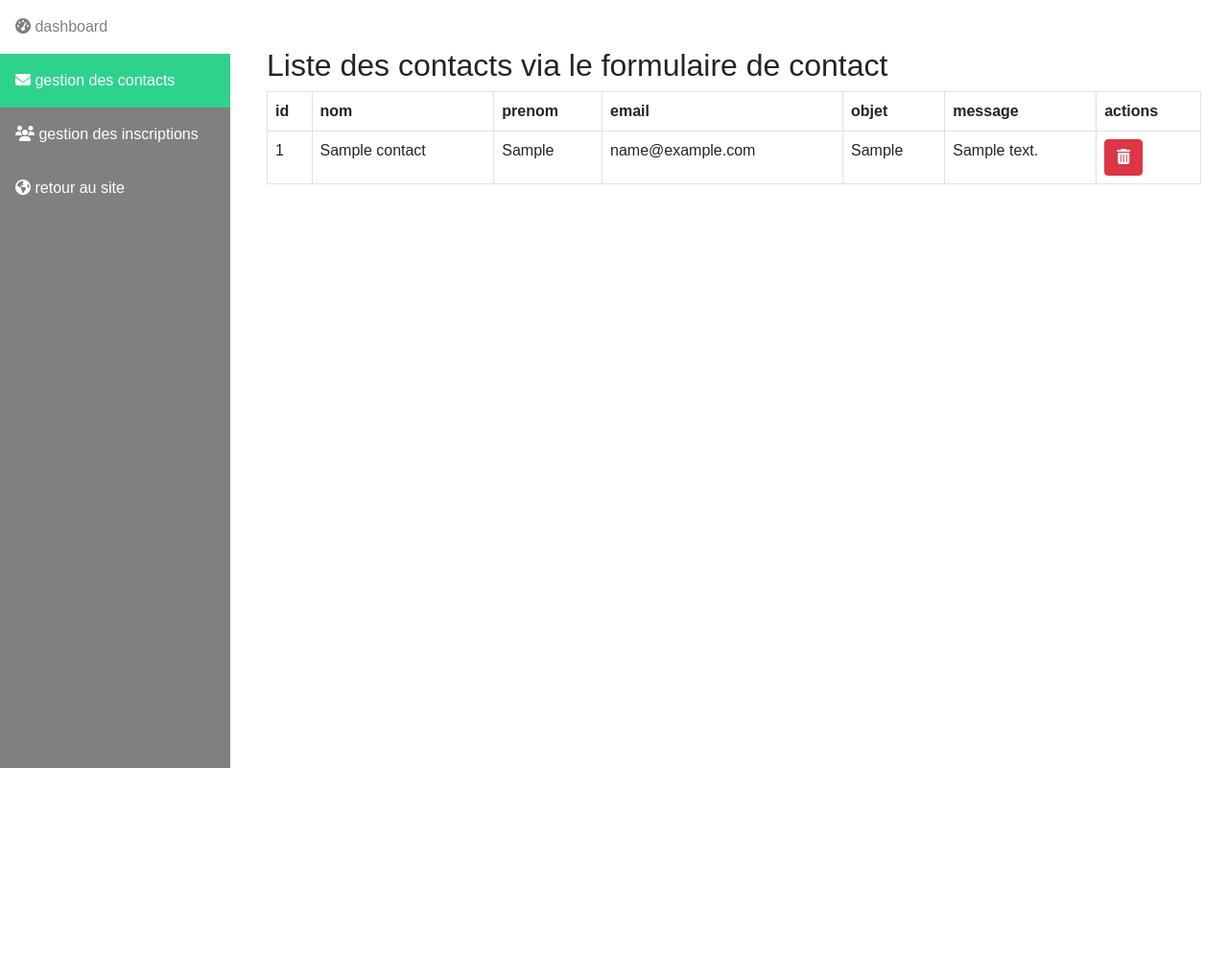
After one commit to HylaDev/ArcheoIT, a PHP site: page /admin/gestion_contacts.php in a window 1280 px wide. The commit adds this page. Shown: the whole page at 96% size. Run offline with PHP 8.4, Linux system fonts and the light colour scheme; tables that the repository leaves empty or names only in its code hold one stand-in row (values such as "Sample post"); some libraries are stand-ins or nearby versions; some web fonts are replaced.

Commit message:
update project configuration and admin

```diff
--- /dev/null
+++ b/admin/gestion_contacts.php
@@ -0,0 +1,83 @@
+<!DOCTYPE html>
+<html lang="en">
+<head>
+    <meta charset="UTF-8">
+    <meta name="viewport" content="width=device-width, initial-scale=1.0">
+    <title>ArcheoIT | Admin - Gestion des contacts</title>
+    <!--Bootstrap 5 link-->
+    <link href="https://cdn.jsdelivr.net/npm/bootstrap@5.0.2/dist/css/bootstrap.min.css" rel="stylesheet" integrity="sha384-EVSTQN3/azprG1Anm3QDgpJLIm9Nao0Yz1ztcQTwFspd3yD65VohhpuuCOmLASjC" crossorigin="anonymous">
+    <!-- Mes feuilles de style-->
+    <link rel="stylesheet" href="styles/admin.css">
+</head>
+<body>
+     <!-- mon sidebar  -->
+    <div class="sidebar">
+        <a href="dashboard.php" class="" title="dashboard"><i class="fa fa-dashboard"></i> <span>dashboard</span></a>
+        <a href="gestion_contacts.php" class ="active" title="gestion des contacts"><i class="fa fa-envelope"></i> <span>gestion des contacts</span></a>
+        <a href="" title="gestion des inscriptions"><i class="fa fa-users"></i> <span>gestion des inscriptions</span></a>
+        <a href="/ArcheoIT/index.php" title="retour au site"><i class="fa fa-globe"></i> <span>retour au site</span></a>
+    </div>
+
+    <!-- contenu de la page -->
+    <div class="content">
+        <div class="container mt-5">
+        <h2>Liste des contacts via le formulaire de contact</h2>
+    <table class="table table-bordered">
+      <thead>
+        <tr>
+          <th>id</th>
+          <th>nom</th>
+          <th>prenom</th>
+          <th>email</th>
+          <th>objet</th>
+          <th>message</th>
+          <th>actions</th>
+        </tr>
+      </thead>
+      <tbody>
+        <?php
+            require('connexion_bd.php');
+
+        // reccupérer les données de la base de données
+        $sql = "SELECT id, nom, prenom, email, objet, body FROM contacts";
+        $execution = mysqli_query($connected, $sql);
+
+        if ($execution->num_rows > 0) {
+          // afficher les données dans un tableau
+          while($row = $execution->fetch_assoc()) {
+            echo "<tr>";
+            echo "<td>".$row["id"]."</td>";
+            echo "<td>".$row["nom"]."</td>";
+            echo "<td>".$row["prenom"]."</td>";
+            echo "<td>".$row["email"]."</td>";
+            echo "<td>".$row["objet"]."</td>";
+            echo "<td>".$row["body"]."</td>";
+            echo "<td><a href='suppression_contact.php?id=".$row["id"]."' class='btn btn-danger'><i class='fa fa-trash'></i></a></td>";
+            echo "</tr>";
+          }
+        } else {
+            echo "<tr><td colspan='4'>Il y a aucune demande de contact</td></tr>";
+        }
+
+        // Tuer la connexion à la base de données
+        $connected->close();
+        ?>
+      </tbody>
+    </table>
+        </div>
+    </div>
+
+    <!--Bootstrap 5 script-->
+    <script src="https://cdn.jsdelivr.net/npm/bootstrap@5.0.2/dist/js/bootstrap.bundle.min.js" integrity="sha384-MrcW6ZMFYlzcLA8Nl+NtUVF0sA7MsXsP1UyJoMp4YLEuNSfAP+JcXn/tWtIaxVXM" crossorigin="anonymous"></script>
+
+    <!--Fontawesome -->
+    <script src="https://kit.fontawesome.com/c2cd48c276.js" crossorigin="anonymous"></script>
+</body>
+</html>
+    <!--Bootstrap 5 script-->
+    <script src="https://cdn.jsdelivr.net/npm/bootstrap@5.0.2/dist/js/bootstrap.bundle.min.js" integrity="sha384-MrcW6ZMFYlzcLA8Nl+NtUVF0sA7MsXsP1UyJoMp4YLEuNSfAP+JcXn/tWtIaxVXM" crossorigin="anonymous"></script>
+
+    <!--Fontawesome -->
+    <script src="https://kit.fontawesome.com/c2cd48c276.js" crossorigin="anonymous"></script>
+</body>
+</html>
--- a/admin/styles/admin.css
+++ b/admin/styles/admin.css
@@ -14,16 +14,16 @@ body {
 .sidebar {
   margin: 0;
   padding: 0;
-  width: 200px;
-  background-color: #f1f1f1;
+  width: 240px;
+  background-color: var(--secondary-color);
   position: fixed;
-  height: 100%;
-  overflow: auto;
+  height: 100vh;
+  overflow: hidden !important;
 }
 
 .sidebar a {
   display: block;
-  color: black;
+  color: var(--white-color);
   padding: 16px;
   text-decoration: none;
 }
@@ -34,14 +34,19 @@ body {
 }
 
 .sidebar a:hover:not(.active) {
-  background-color: var(--secondary-color);
-  color: var(--white-color);
+  background-color: var(--white-color);
+  color: var(--secondary-color);
 }
 
 div.content {
-  margin-left: 200px;
+  margin-left: 250px;
   padding: 1px 16px;
   height: 1000px;
+
+}
+.content .myd-flex{
+  display: flex;
+  flex-wrap: wrap;
 }
 
 div .contacts{
@@ -69,7 +74,7 @@ div .contacts p{
     float: left;
   }
   div.content {
-    margin-left: 0;
+    margin-left: 0!important;
   }
 }
 
--- a/pages/contact.php
+++ b/pages/contact.php
@@ -73,7 +73,7 @@
                 </div>
                 <div class="col-md-6">
                     <p>Remplissez le formulaire suivant pour nous contacter</p>
-                    <form method="post" action="/ArcheoIT/contactCrud/insert_contact.php">
+                    <form method="post" action="insertion_contact.php">
                         <div class="row">
                             <div class="col">
                                 <input type="text" name="nom" class="form-control" placeholder="Votre nom">
--- a/contactCrud/insert_contact.php
+++ b/pages/insertion_contact.php
@@ -1,5 +1,5 @@
 <?php
-    require('/ArcheoIT/dataBase/connect_bd.php');
+    require('connect_bd.php');
 
     // collecte des données du form
     $email = $_POST['email'];
```
Also changed, not shown: admin/dashboard.php (+6 -6 lines), admin/suppression_contact.php (added, +18 -0 lines), pages/connect_bd.php (added, +14 -0 lines), admin/connexion_bd.php (renamed from dataBase/connect_bd.php), admin/list_contacts.php (deleted).
